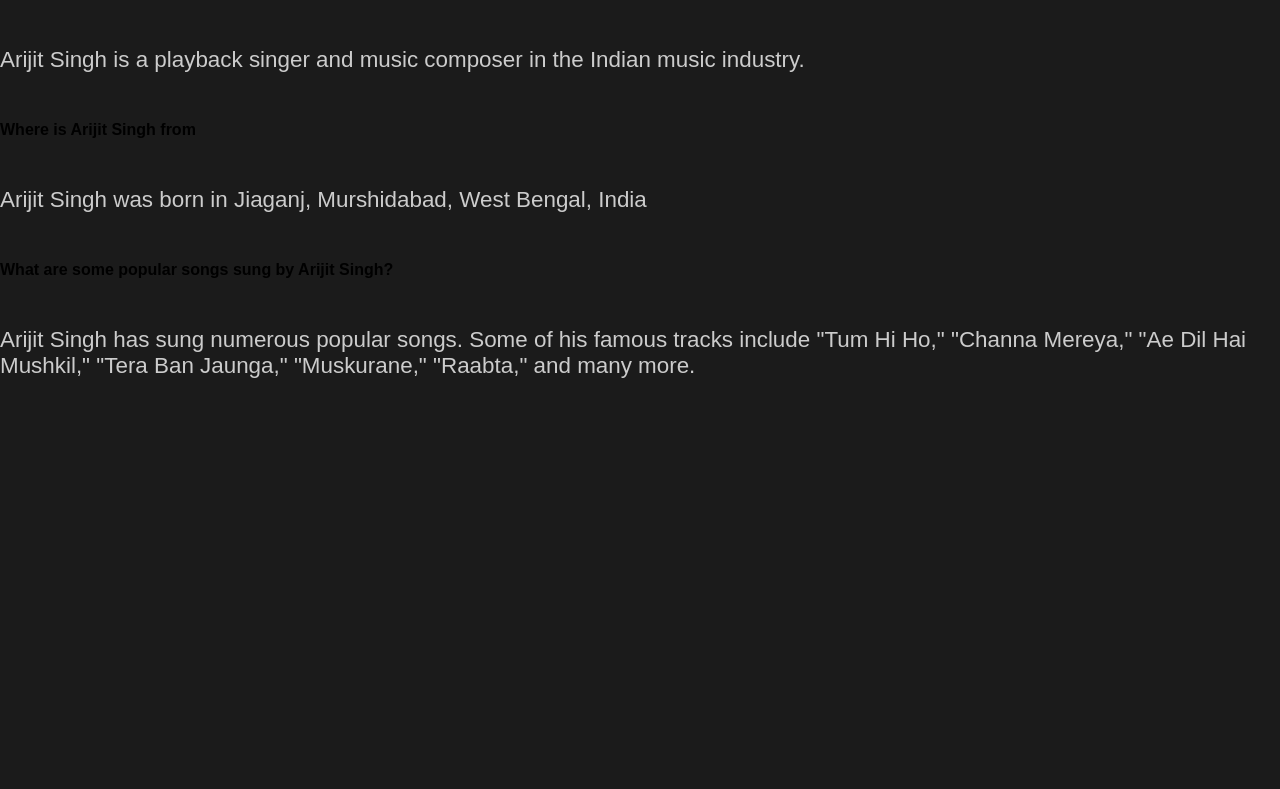
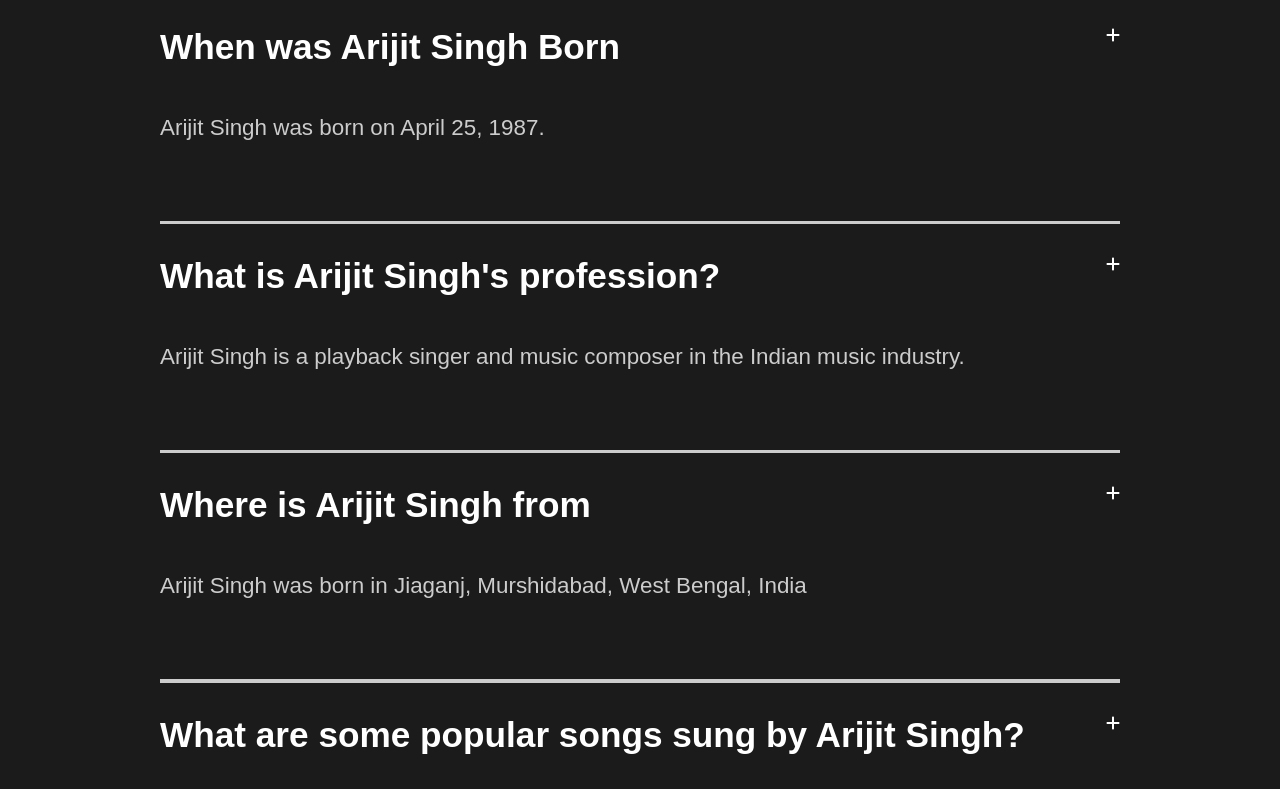
Before and after one commit to nitin-pandita/ArijitSingh, a React (Create React App) app: page / in a window 1280 px wide. Shown: the part 2311-3100 px from the top of the page. Before the commit the page ends 2738 px from the top, so only its background shows below. Built offline with nearby package versions, Linux system fonts and the light colour scheme.

Commit message:
Styled the faq section

```diff
--- a/src/components/FaqSection.js
+++ b/src/components/FaqSection.js
@@ -1,44 +1,100 @@
 import React from 'react'
-
+import { About } from '../styles'
+import { styled } from 'styled-components'
+import { FontAwesomeIcon } from '@fortawesome/react-fontawesome'
+import { faPlus } from '@fortawesome/free-solid-svg-icons'
 const FaqSection = () => {
     return (
-        <div className='faq'>
+        <Faq className='faq'>
             <h2>Any Questions? <span>FAQ</span></h2>
 
             <div className="questions">
-                <h4>When was Arijit Singh Born</h4>
+                <div className="que">
+                    <h4>When was Arijit Singh Born</h4>
+                    <FontAwesomeIcon icon={faPlus} />
+                </div>
                 <div className="answer">
                     <p>
                         Arijit Singh was born on April 25, 1987.</p>
 
                 </div>
+                <div className="faq-line"></div>
             </div>
             <div className="questions">
-                <h4>What is Arijit Singh's profession?</h4>
+                <div className="que">
+                    <h4>What is Arijit Singh's profession?</h4>
+                    <FontAwesomeIcon icon={faPlus} />
+                </div>
                 <div className="answer">
                     <p>
                         Arijit Singh is a playback singer and music composer in the Indian music industry.</p>
 
                 </div>
+                <div className="faq-line"></div>
+
             </div>
             <div className="questions">
-                <h4>Where is Arijit Singh from</h4>
+                <div className="que">
+                    <h4>Where is Arijit Singh from</h4>
+                    <FontAwesomeIcon icon={faPlus} />
+                </div>
                 <div className="answer">
                     <p>
                         Arijit Singh was born in Jiaganj, Murshidabad, West Bengal, India</p>
 
                 </div>
+                <div className="faq-line"></div>
+
             </div>
             <div className="questions">
-                <h4>What are some popular songs sung by Arijit Singh?</h4>
+                <div className="que">
+                    <h4>What are some popular songs sung by Arijit Singh?</h4>
+                    <FontAwesomeIcon icon={faPlus} />
+                </div>
                 <div className="answer">
                     <p>
                         Arijit Singh has sung numerous popular songs. Some of his famous tracks include "Tum Hi Ho," "Channa Mereya," "Ae Dil Hai Mushkil," "Tera Ban Jaunga," "Muskurane," "Raabta," and many more.</p>
 
                 </div>
+                <div className="faq-line"></div>
+
             </div>
-        </div>
+        </Faq>
     )
 }
+const Faq = styled(About)`
+    display: block;
 
+    span {
+        display: block;
+    }
+    h2 {
+        padding-bottom: 2rem;
+        font-weight: lighter;
+    }
+    .faq-line {
+        background : #ccc;
+        height: 0.2rem;
+        margin: 2rem 0;
+        width: 100%;
+    }
+    .question {
+        padding: 3rem 0rem;
+        cursor: pointer;
+    }
+    .que {
+        display: flex;
+        justify-content: space-between;
+        cursor: pointer;
+        h4 {
+            font-size: 2.2rem;
+        }
+    }
+    .answer {
+        padding : 2rem 0rem;
+        p {
+            padding: 1rem 0;
+        }
+    }
+`
 export default FaqSection
```
